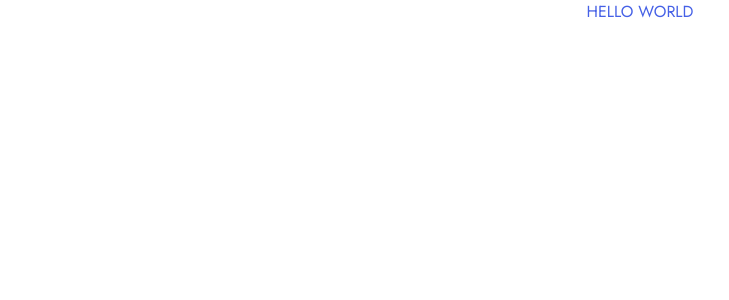
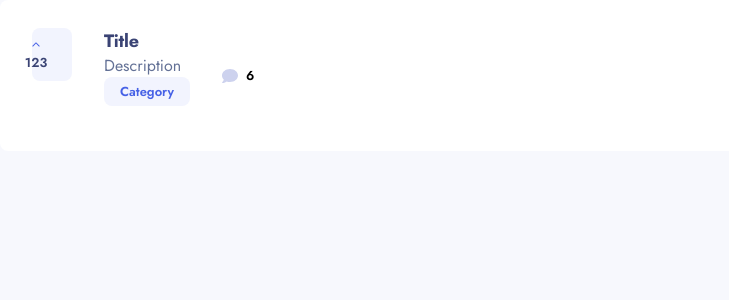
Before and after one commit to FlorianGmz/Frontend-Mentor-Challenges, a React (Vite) app in the folder product-feedback/: page / in a window 1280 px wide. Shown: the top 300 px of the page, without its empty margins (0-729 px from the left). Built offline with nearby package versions, Linux system fonts and the light colour scheme.

Commit message:
Feedback components

```diff
--- a/product-feedback/index.html
+++ b/product-feedback/index.html
@@ -10,7 +10,8 @@
       href="https://fonts.googleapis.com/css2?family=Jost:ital,wght@0,100..900;1,100..900&display=swap"
       rel="stylesheet"
     />
-    <title>Vite + React + TS</title>
+    <title>Product-feedback</title>
+    <link rel="stylesheet" href="./reset.css" />
   </head>
   <body>
     <div id="root"></div>
--- a/product-feedback/package.json
+++ b/product-feedback/package.json
@@ -11,7 +11,9 @@
   },
   "dependencies": {
     "react": "^18.3.1",
-    "react-dom": "^18.3.1"
+    "react-dom": "^18.3.1",
+    "react-icons": "^5.2.1",
+    "react-router-dom": "^6.24.0"
   },
   "devDependencies": {
     "@types/react": "^18.3.3",
@@ -24,6 +26,8 @@
     "eslint-plugin-react-hooks": "^4.6.2",
     "eslint-plugin-react-refresh": "^0.4.7",
     "postcss": "^8.4.39",
+    "prettier": "^3.3.2",
+    "prettier-plugin-tailwindcss": "^0.6.5",
     "tailwindcss": "^3.4.4",
     "typescript": "^5.2.2",
     "vite": "^5.3.1"
--- /dev/null
+++ b/product-feedback/reset.css
@@ -0,0 +1,351 @@
+/*! normalize.css v8.0.1 | MIT License | github.com/necolas/normalize.css */
+
+/* Document
+   ========================================================================== */
+
+/**
+ * 1. Correct the line height in all browsers.
+ * 2. Prevent adjustments of font size after orientation changes in iOS.
+ */
+
+html {
+  line-height: 1.15; /* 1 */
+  -webkit-text-size-adjust: 100%; /* 2 */
+}
+
+/* Sections
+   ========================================================================== */
+
+/**
+ * Remove the margin in all browsers.
+ */
+
+body {
+  margin: 0;
+}
+
+/**
+ * Render the `main` element consistently in IE.
+ */
+
+main {
+  display: block;
+}
+
+/**
+ * Correct the font size and margin on `h1` elements within `section` and
+ * `article` contexts in Chrome, Firefox, and Safari.
+ */
+
+h1 {
+  font-size: 2em;
+  margin: 0.67em 0;
+}
+
+/* Grouping content
+   ========================================================================== */
+
+/**
+ * 1. Add the correct box sizing in Firefox.
+ * 2. Show the overflow in Edge and IE.
+ */
+
+hr {
+  box-sizing: content-box; /* 1 */
+  height: 0; /* 1 */
+  overflow: visible; /* 2 */
+}
+
+/**
+ * 1. Correct the inheritance and scaling of font size in all browsers.
+ * 2. Correct the odd `em` font sizing in all browsers.
+ */
+
+pre {
+  font-family: monospace, monospace; /* 1 */
+  font-size: 1em; /* 2 */
+}
+
+/* Text-level semantics
+   ========================================================================== */
+
+/**
+ * Remove the gray background on active links in IE 10.
+ */
+
+a {
+  background-color: transparent;
+}
+
+/**
+ * 1. Remove the bottom border in Chrome 57-
+ * 2. Add the correct text decoration in Chrome, Edge, IE, Opera, and Safari.
+ */
+
+abbr[title] {
+  border-bottom: none; /* 1 */
+  text-decoration: underline; /* 2 */
+  text-decoration: underline dotted; /* 2 */
+}
+
+/**
+ * Add the correct font weight in Chrome, Edge, and Safari.
+ */
+
+b,
+strong {
+  font-weight: bolder;
+}
+
+/**
+ * 1. Correct the inheritance and scaling of font size in all browsers.
+ * 2. Correct the odd `em` font sizing in all browsers.
+ */
+
+code,
+kbd,
+samp {
+  font-family: monospace, monospace; /* 1 */
+  font-size: 1em; /* 2 */
+}
+
+/**
+ * Add the correct font size in all browsers.
+ */
+
+small {
+  font-size: 80%;
+}
+
+/**
+ * Prevent `sub` and `sup` elements from affecting the line height in
+ * all browsers.
+ */
+
+sub,
+sup {
+  font-size: 75%;
+  line-height: 0;
+  position: relative;
+  vertical-align: baseline;
+}
+
+sub {
+  bottom: -0.25em;
+}
+
+sup {
+  top: -0.5em;
+}
+
+/* Embedded content
+   ========================================================================== */
+
+/**
+ * Remove the border on images inside links in IE 10.
+ */
+
+img {
+  border-style: none;
+}
+
+/* Forms
+   ========================================================================== */
+
+/**
+ * 1. Change the font styles in all browsers.
+ * 2. Remove the margin in Firefox and Safari.
+ */
+
+button,
+input,
+optgroup,
+select,
+textarea {
+  font-family: inherit; /* 1 */
+  font-size: 100%; /* 1 */
+  line-height: 1.15; /* 1 */
+  margin: 0; /* 2 */
+}
+
+/**
+ * Show the overflow in IE.
+ * 1. Show the overflow in Edge.
+ */
+
+button,
+input {
+  /* 1 */
+  overflow: visible;
+}
+
+/**
+ * Remove the inheritance of text transform in Edge, Firefox, and IE.
+ * 1. Remove the inheritance of text transform in Firefox.
+ */
+
+button,
+select {
+  /* 1 */
+  text-transform: none;
+}
+
+/**
+ * Correct the inability to style clickable types in iOS and Safari.
+ */
+
+button,
+[type="button"],
+[type="reset"],
+[type="submit"] {
+  -webkit-appearance: button;
+}
+
+/**
+ * Remove the inner border and padding in Firefox.
+ */
+
+button::-moz-focus-inner,
+[type="button"]::-moz-focus-inner,
+[type="reset"]::-moz-focus-inner,
+[type="submit"]::-moz-focus-inner {
+  border-style: none;
+  padding: 0;
+}
+
+/**
+ * Restore the focus styles unset by the previous rule.
+ */
+
+button:-moz-focusring,
+[type="button"]:-moz-focusring,
+[type="reset"]:-moz-focusring,
+[type="submit"]:-moz-focusring {
+  outline: 1px dotted ButtonText;
+}
+
+/**
+ * Correct the padding in Firefox.
+ */
+
+fieldset {
+  padding: 0.35em 0.75em 0.625em;
+}
+
+/**
+ * 1. Correct the text wrapping in Edge and IE.
+ * 2. Correct the color inheritance from `fieldset` elements in IE.
+ * 3. Remove the padding so developers are not caught out when they zero out
+ *    `fieldset` elements in all browsers.
+ */
+
+legend {
+  box-sizing: border-box; /* 1 */
+  color: inherit; /* 2 */
+  display: table; /* 1 */
+  max-width: 100%; /* 1 */
+  padding: 0; /* 3 */
+  white-space: normal; /* 1 */
+}
+
+/**
+ * Add the correct vertical alignment in Chrome, Firefox, and Opera.
+ */
+
+progress {
+  vertical-align: baseline;
+}
+
+/**
+ * Remove the default vertical scrollbar in IE 10+.
+ */
+
+textarea {
+  overflow: auto;
+}
+
+/**
+ * 1. Add the correct box sizing in IE 10.
+ * 2. Remove the padding in IE 10.
+ */
+
+[type="checkbox"],
+[type="radio"] {
+  box-sizing: border-box; /* 1 */
+  padding: 0; /* 2 */
+}
+
+/**
+ * Correct the cursor style of increment and decrement buttons in Chrome.
+ */
+
+[type="number"]::-webkit-inner-spin-button,
+[type="number"]::-webkit-outer-spin-button {
+  height: auto;
+}
+
+/**
+ * 1. Correct the odd appearance in Chrome and Safari.
+ * 2. Correct the outline style in Safari.
+ */
+
+[type="search"] {
+  -webkit-appearance: textfield; /* 1 */
+  outline-offset: -2px; /* 2 */
+}
+
+/**
+ * Remove the inner padding in Chrome and Safari on macOS.
+ */
+
+[type="search"]::-webkit-search-decoration {
+  -webkit-appearance: none;
+}
+
+/**
+ * 1. Correct the inability to style clickable types in iOS and Safari.
+ * 2. Change font properties to `inherit` in Safari.
+ */
+
+::-webkit-file-upload-button {
+  -webkit-appearance: button; /* 1 */
+  font: inherit; /* 2 */
+}
+
+/* Interactive
+   ========================================================================== */
+
+/*
+ * Add the correct display in Edge, IE 10+, and Firefox.
+ */
+
+details {
+  display: block;
+}
+
+/*
+ * Add the correct display in all browsers.
+ */
+
+summary {
+  display: list-item;
+}
+
+/* Misc
+   ========================================================================== */
+
+/**
+ * Add the correct display in IE 10+.
+ */
+
+template {
+  display: none;
+}
+
+/**
+ * Add the correct display in IE 10.
+ */
+
+[hidden] {
+  display: none;
+}
--- a/product-feedback/src/App.tsx
+++ b/product-feedback/src/App.tsx
@@ -1,7 +1,9 @@
+import Feedback from "./components/Feedback";
+
 function App() {
   return (
     <>
-      <div className="text-xs text-center text-bt-blue_def">HELLO WORLD</div>
+      <Feedback />
     </>
   );
 }
--- /dev/null
+++ b/product-feedback/src/components/Category.tsx
@@ -0,0 +1,9 @@
+const Category = () => {
+  return (
+    <div className="rounded-lg bg-el_def px-[16px] py-[5px] text-body-3 text-bt-blue_def">
+      Category
+    </div>
+  );
+};
+
+export default Category;
--- /dev/null
+++ b/product-feedback/src/components/CommentCount.tsx
@@ -0,0 +1,13 @@
+import { Link } from "react-router-dom";
+import { FaComment } from "react-icons/fa";
+
+const CommentCount = () => {
+  return (
+    <div className="flex items-center justify-between gap-[8px]">
+      <FaComment className="text-el-comment" />
+      <span className="text-body-3">6</span>
+    </div>
+  );
+};
+
+export default CommentCount;
--- /dev/null
+++ b/product-feedback/src/components/Feedback.tsx
@@ -0,0 +1,23 @@
+import Category from "./Category";
+import CommentCount from "./CommentCount";
+import Request from "./Request";
+import Upvote from "./Upvote";
+
+const Feedback = () => {
+  return (
+    <div className="group flex h-[151px] w-[825px] cursor-pointer justify-start gap-[32px] rounded-lg bg-bt-white_def px-[32px] py-[28px]">
+      <Upvote />
+      {/* <Request /> */}
+      <div>
+        <h3 className="text-h3 text-el-font_def transition-colors group-hover:text-bt-blue_def">
+          Title
+        </h3>
+        <p className="text-feedback-description text-body-1">Description</p>
+        <Category />
+      </div>
+      <CommentCount />
+    </div>
+  );
+};
+
+export default Feedback;
--- /dev/null
+++ b/product-feedback/src/components/Request.tsx
@@ -0,0 +1,10 @@
+const Request = () => {
+  return (
+    <div>
+      <h3 className="text-h3 text-el-font_def">Title</h3>
+      <p className="text-feedback-description text-body-1">Description</p>
+    </div>
+  );
+};
+
+export default Request;
--- /dev/null
+++ b/product-feedback/src/components/Upvote.tsx
@@ -0,0 +1,17 @@
+import { RxCaretUp } from "react-icons/rx";
+
+const Upvote = () => {
+  return (
+    <button
+      type="button"
+      className="pr group flex h-[53px] w-[40px] flex-col items-center justify-center rounded-lg bg-el_def pr-[32px] transition-colors hover:bg-el_hover focus:bg-el_active"
+    >
+      <RxCaretUp className="font-[800] text-bt-blue_def group-focus:text-bt-white_def" />
+      <span className="text-body-3 text-el-font_def group-focus:text-bt-white_def">
+        123
+      </span>
+    </button>
+  );
+};
+
+export default Upvote;
--- a/product-feedback/src/index.css
+++ b/product-feedback/src/index.css
@@ -4,4 +4,5 @@
 
 body {
   font-family: "jost";
+  @apply bg-body-bg;
 }
--- a/product-feedback/tailwind.config.js
+++ b/product-feedback/tailwind.config.js
@@ -19,6 +19,8 @@
       el_hover: "#D0D7FF",
       el_active: "#4661E6",
       "el-font_def": "#3A4374",
+      "el-comment": "#CDD2EE",
+      "feedback-description": "#637196",
     },
     fontSize: {
       h1: [
```
Also changed, not shown: 2 other files (tests, documents, lock files or other folders).
